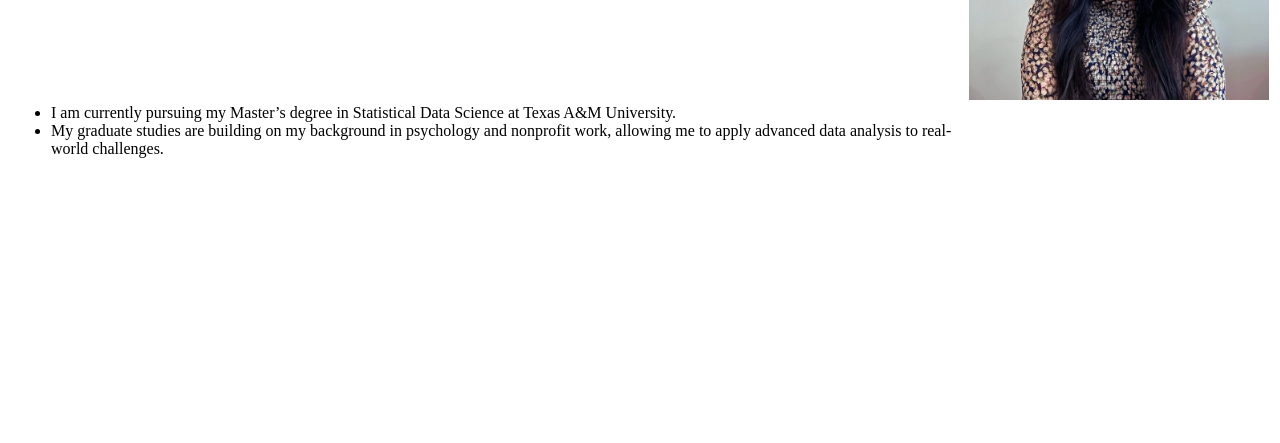
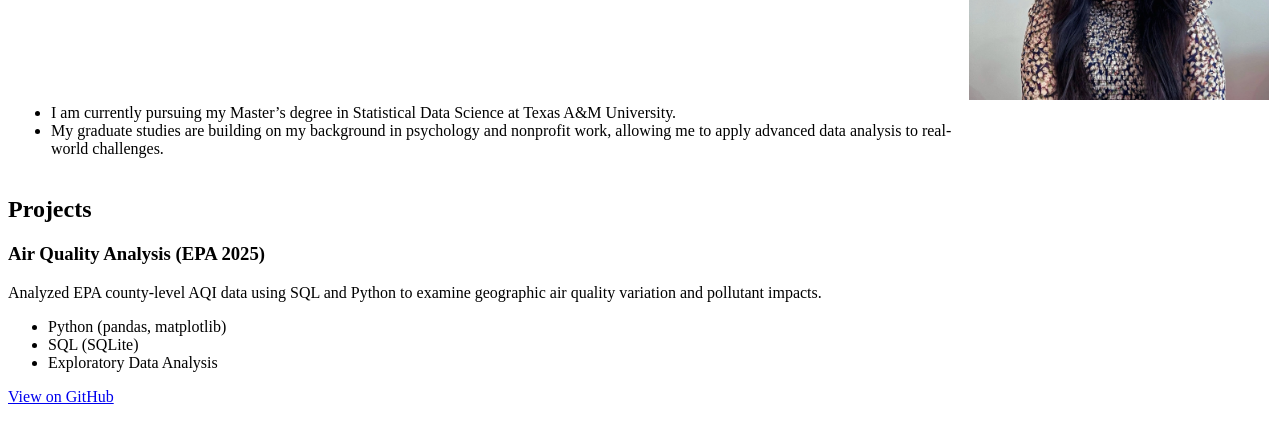
Before and after one commit to natyledesma-TAMU/natyledesma-TAMU.github.io, a plain HTML site: page index.html in a window 1280 px wide. Shown: the part 227-670 px from the top of the page. Drawn offline with Linux system fonts and the light colour scheme.

Commit message:
Update index.html
added air_quality_analysis project

```diff
--- a/index.html
+++ b/index.html
@@ -23,5 +23,23 @@
 	</tr>
 
 </table>
+	<h2>Projects</h2>
+
+<div>
+  <h3>Air Quality Analysis (EPA 2025)</h3>
+  <p>
+  Analyzed EPA county-level AQI data using SQL and Python to examine geographic air quality variation and pollutant impacts.
+  </p>
+
+  <ul>
+    <li>Python (pandas, matplotlib)</li>
+    <li>SQL (SQLite)</li>
+    <li>Exploratory Data Analysis</li>
+  </ul>
+
+  <a href="https://github.com/YOURUSERNAME/air-quality-analysis" target="_blank">
+  View on GitHub
+  </a>
+</div>
 </body>
 </html>
```
